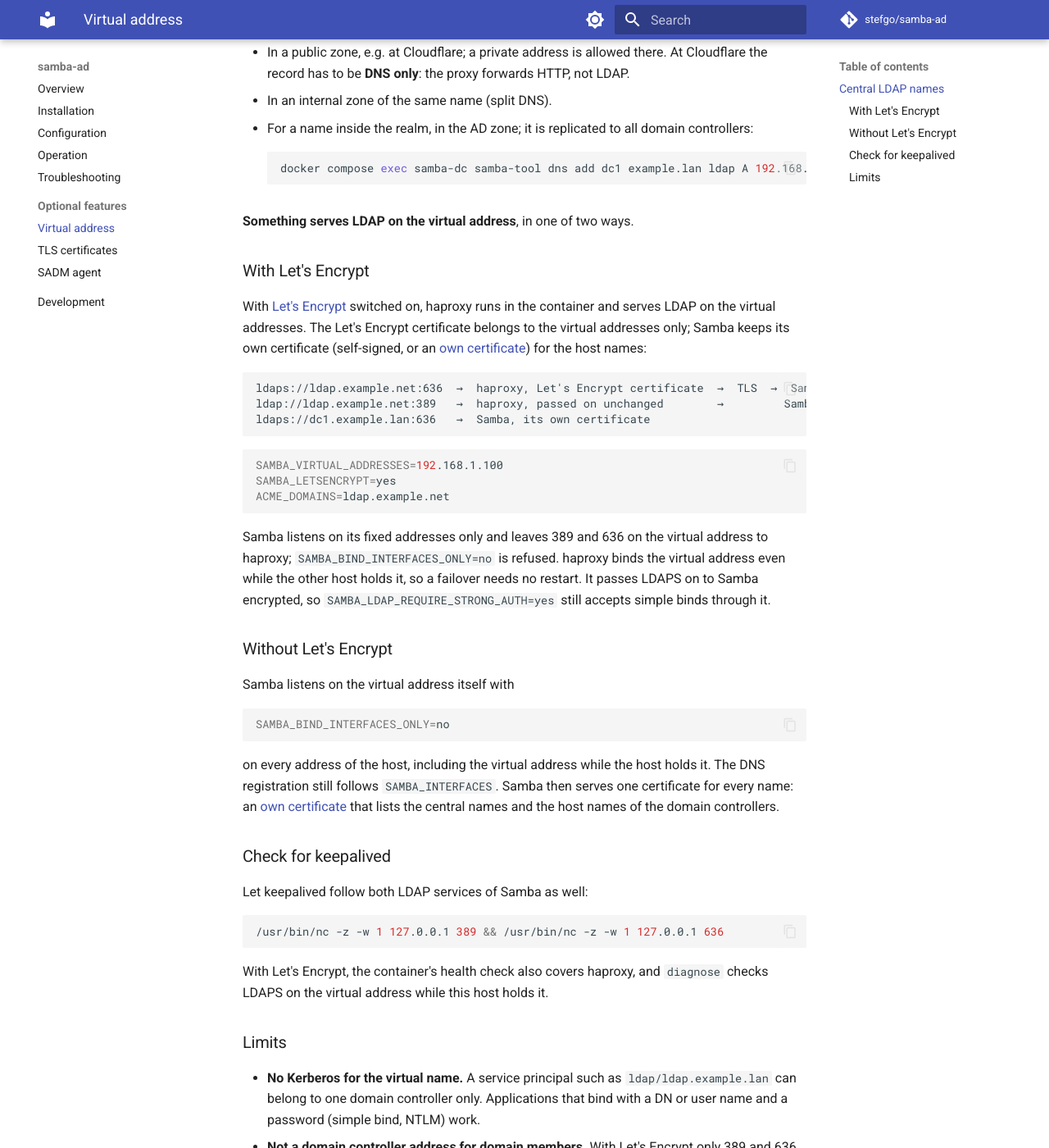
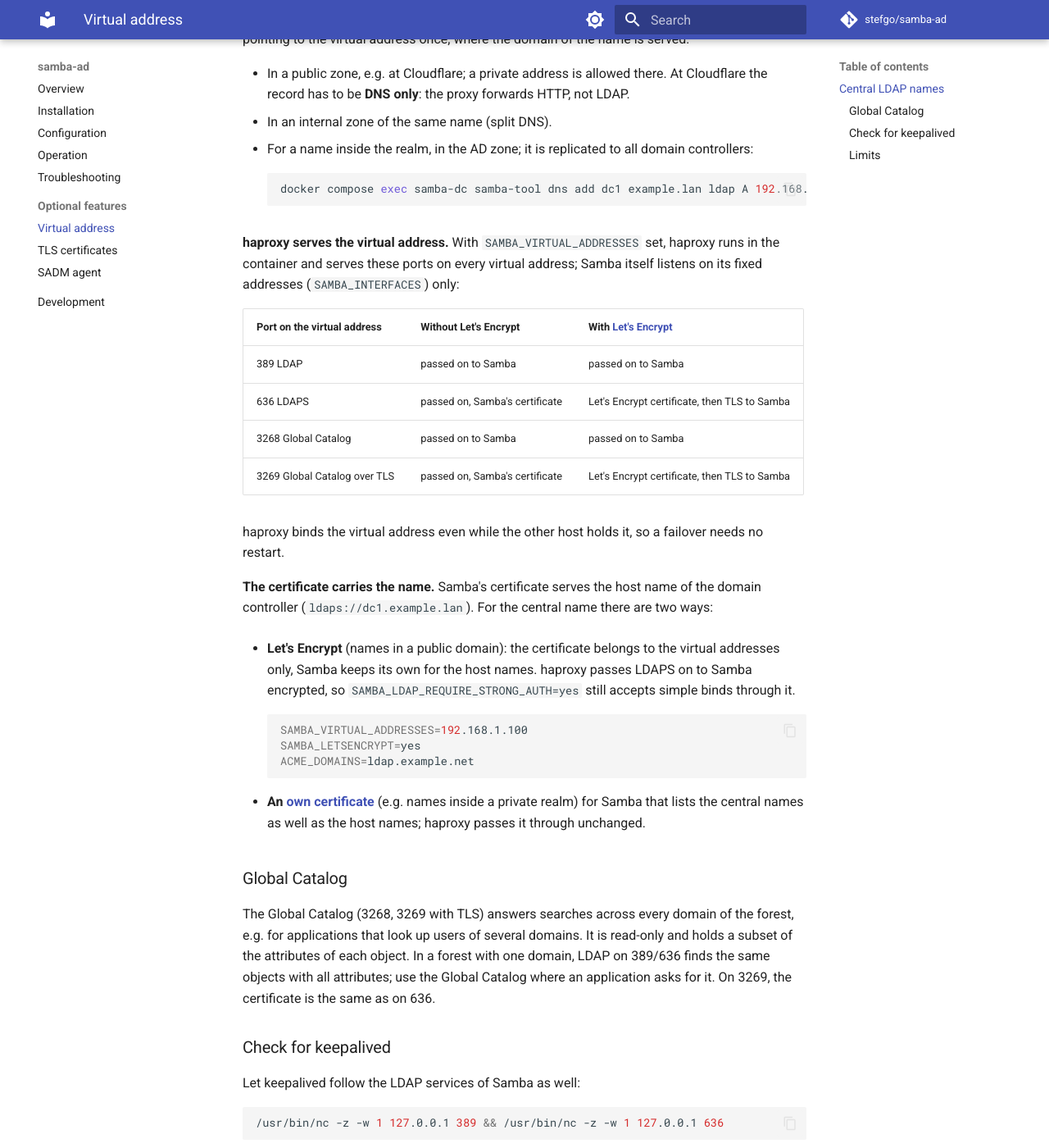
Before and after one commit to stefgo/samba-ad, an MkDocs documentation site: the page built from docs/virtual-address.md, in a window 1280 px wide and 1400 px high, scrolled down 957 px. Shown: the whole window at 82% size. Built offline with MkDocs 1.6.1 and Material for MkDocs 9.7.7, drawn with Linux system fonts in a browser that asks for light colours; comment, search, counter and statistics services are not loaded; some of the changed text lies outside the part shown.

Commit message:
feat!: serve LDAP on virtual addresses through haproxy, drop SAMBA_BIND_INTERFACES_ONLY
SAMBA_BIND_INTERFACES_ONLY=no made Samba listen on every address of the
host so that it could serve the virtual address, and it excluded Let's
Encrypt. Samba now always listens on SAMBA_INTERFACES only. With
SAMBA_VIRTUAL_ADDRESSES set, haproxy serves LDAP (389, 636) and the
Global Catalog (3268, 3269) there: passed on to Samba, or with Let's
Encrypt TLS on 636 and 3269 ends at haproxy with that certificate.

The container warns about every variable starting with SAMBA_ or ACME_
that is no setting, with a hint for removed and renamed ones. SADM_* are
left out, the SADM agent reads more of them.

BREAKING CHANGE: SAMBA_BIND_INTERFACES_ONLY is removed; only LDAP and the
Global Catalog are served on the virtual addresses, no longer Kerberos,
SMB or other services of Samba.

Co-Authored-By: Claude Opus 5.5 <noreply@anthropic.com>

````diff
--- a/docs/configuration.md
+++ b/docs/configuration.md
@@ -11,7 +11,10 @@ docker compose up -d
 The container checks the settings at every start and refuses to start with
 a message that names the wrong value. `docker compose run --rm samba-dc
 check` runs the same checks and shows the effective settings without
-starting anything.
+starting anything. A variable starting with `SAMBA_` or `ACME_` that is no
+setting, e.g. a misspelled or removed one, causes a warning in the log
+(`SADM_*` variables are passed to the [SADM agent](sadm-agent.md) and not
+checked).
 
 ## Required
 
@@ -39,9 +42,8 @@ The name of the domain controller is the host name of the host.
 
 | Setting | Default | Meaning |
 |---|---|---|
-| `SAMBA_INTERFACES` | `127.0.0.1/8` and `SAMBA_HOST_ADDRESS` with its prefix | Addresses Samba uses and registers in DNS, with prefix length. Fixed addresses only, no interface names |
-| `SAMBA_BIND_INTERFACES_ONLY` | `yes` | `no` lets Samba listen on every address of the host, e.g. for LDAP on a [virtual address](virtual-address.md#without-lets-encrypt) without Let's Encrypt. With `SAMBA_LETSENCRYPT=yes` it must stay `yes` |
-| `SAMBA_VIRTUAL_ADDRESSES` | none | [Virtual addresses](virtual-address.md) BIND answers on as well |
+| `SAMBA_INTERFACES` | `127.0.0.1/8` and `SAMBA_HOST_ADDRESS` with its prefix | Addresses Samba listens on and registers in DNS, with prefix length. Fixed addresses only, no interface names |
+| `SAMBA_VIRTUAL_ADDRESSES` | none | [Virtual addresses](virtual-address.md): BIND answers on them as well, haproxy serves [LDAP and the Global Catalog](virtual-address.md#central-ldap-names) there |
 
 ### Let's Encrypt and SADM agent
 
--- a/docs/virtual-address.md
+++ b/docs/virtual-address.md
@@ -12,7 +12,8 @@ SAMBA_VIRTUAL_ADDRESSES=192.168.1.100
 
 BIND then answers on `127.0.0.1`, the host address and the virtual address.
 It starts answering on the virtual address as soon as keepalived assigns it
-and stops when the address moves away; no restart is needed.
+and stops when the address moves away; no restart is needed. haproxy serves
+LDAP and the Global Catalog there, see [Central LDAP names](#central-ldap-names).
 
 The virtual address belongs in `SAMBA_VIRTUAL_ADDRESSES` only:
 
@@ -34,8 +35,9 @@ A check script for keepalived that follows the DNS service:
 
 ## Central LDAP names
 
-Applications can reach LDAP (389) and LDAPS (636) under one name that follows
-the virtual address, e.g. `ldap.example.net`.
+Applications can reach LDAP (389), LDAPS (636) and the
+[Global Catalog](#global-catalog) (3268, 3269) under one name that follows the
+virtual address, e.g. `ldap.example.net`.
 
 **The name resolves to the virtual address.** The name need not lie in the
 realm. Create an A record pointing to the virtual address once, where the
@@ -52,57 +54,59 @@ domain of the name is served:
     docker compose exec samba-dc samba-tool dns add dc1 example.lan ldap A 192.168.1.100 -UAdministrator
     ```
 
-**Something serves LDAP on the virtual address**, in one of two ways.
+**haproxy serves the virtual address.** With `SAMBA_VIRTUAL_ADDRESSES` set,
+haproxy runs in the container and serves these ports on every virtual
+address; Samba itself listens on its fixed addresses (`SAMBA_INTERFACES`)
+only:
 
-### With Let's Encrypt
+| Port on the virtual address | Without Let's Encrypt | With [Let's Encrypt](tls.md#lets-encrypt) |
+|---|---|---|
+| 389 LDAP | passed on to Samba | passed on to Samba |
+| 636 LDAPS | passed on, Samba's certificate | Let's Encrypt certificate, then TLS to Samba |
+| 3268 Global Catalog | passed on to Samba | passed on to Samba |
+| 3269 Global Catalog over TLS | passed on, Samba's certificate | Let's Encrypt certificate, then TLS to Samba |
 
-With [Let's Encrypt](tls.md#lets-encrypt) switched on, haproxy runs in the
-container and serves LDAP on the virtual addresses. The Let's Encrypt
-certificate belongs to the virtual addresses only; Samba keeps its own
-certificate (self-signed, or an [own certificate](tls.md#own-certificate))
-for the host names:
+haproxy binds the virtual address even while the other host holds it, so a
+failover needs no restart.
 
-```
-ldaps://ldap.example.net:636  →  haproxy, Let's Encrypt certificate  →  TLS  →  Samba
-ldap://ldap.example.net:389   →  haproxy, passed on unchanged        →         Samba
-ldaps://dc1.example.lan:636   →  Samba, its own certificate
-```
+**The certificate carries the name.** Samba's certificate serves the host
+name of the domain controller (`ldaps://dc1.example.lan`). For the central
+name there are two ways:
 
-```sh
-SAMBA_VIRTUAL_ADDRESSES=192.168.1.100
-SAMBA_LETSENCRYPT=yes
-ACME_DOMAINS=ldap.example.net
-```
+- **Let's Encrypt** (names in a public domain): the certificate belongs to
+  the virtual addresses only, Samba keeps its own for the host names.
+  haproxy passes LDAPS on to Samba encrypted, so
+  `SAMBA_LDAP_REQUIRE_STRONG_AUTH=yes` still accepts simple binds through it.
 
-Samba listens on its fixed addresses only and leaves 389 and 636 on the
-virtual address to haproxy; `SAMBA_BIND_INTERFACES_ONLY=no` is refused. haproxy
-binds the virtual address even while the other host holds it, so a failover
-needs no restart. It passes LDAPS on to Samba encrypted, so
-`SAMBA_LDAP_REQUIRE_STRONG_AUTH=yes` still accepts simple binds through it.
+    ```sh
+    SAMBA_VIRTUAL_ADDRESSES=192.168.1.100
+    SAMBA_LETSENCRYPT=yes
+    ACME_DOMAINS=ldap.example.net
+    ```
 
-### Without Let's Encrypt
+- **An [own certificate](tls.md#own-certificate)** (e.g. names inside a
+  private realm) for Samba that lists the central names as well as the host
+  names; haproxy passes it through unchanged.
 
-Samba listens on the virtual address itself with
+### Global Catalog
 
-```sh
-SAMBA_BIND_INTERFACES_ONLY=no
-```
-
-on every address of the host, including the virtual address while the host
-holds it. The DNS registration still follows `SAMBA_INTERFACES`. Samba then
-serves one certificate for every name: an [own certificate](tls.md#own-certificate)
-that lists the central names and the host names of the domain controllers.
+The Global Catalog (3268, 3269 with TLS) answers searches across every
+domain of the forest, e.g. for applications that look up users of several
+domains. It is read-only and holds a subset of the attributes of each
+object. In a forest with one domain, LDAP on 389/636 finds the same objects
+with all attributes; use the Global Catalog where an application asks for it.
+On 3269, the certificate is the same as on 636.
 
 ### Check for keepalived
 
-Let keepalived follow both LDAP services of Samba as well:
+Let keepalived follow the LDAP services of Samba as well:
 
 ```sh
 /usr/bin/nc -z -w 1 127.0.0.1 389 && /usr/bin/nc -z -w 1 127.0.0.1 636
 ```
 
-With Let's Encrypt, the container's health check also covers haproxy, and
-`diagnose` checks LDAPS on the virtual address while this host holds it.
+The container's health check also covers haproxy, and `diagnose` checks
+haproxy's ports on the virtual address while this host holds it.
 
 ### Limits
 
@@ -110,29 +114,23 @@ With Let's Encrypt, the container's health check also covers haproxy, and
   `ldap/ldap.example.lan` can belong to one domain controller only.
   Applications that bind with a DN or user name and a password (simple bind,
   NTLM) work.
-- **Not a domain controller address for domain members.** With Let's
-  Encrypt only 389 and 636 are served there at all. Without it, only TCP is
-  reliable; replies to UDP requests (CLDAP, Kerberos over UDP) leave from the
-  fixed address of the host.
+- **Not a domain controller address for domain members.** Only LDAP and the
+  Global Catalog are served there; Kerberos, SMB and CLDAP are not.
 - **Referrals and `dnsHostName` name the real domain controllers**, whose
   fixed addresses must be reachable for clients that follow them.
 - **Open connections break on a failover**; the application reconnects.
-- With Let's Encrypt:
-    - **StartTLS on port 389 gets Samba's own certificate**; haproxy cannot
-      take part in StartTLS. Applications use LDAPS (636) on the central name.
-    - **Samba sees the host address as the client** of every connection
-      through the virtual address. haproxy logs one line per connection with
-      the real client address (`docker compose logs samba-dc`).
-    - **Samba's own LDAP client hangs** on LDAPS through haproxy (TLS 1.3),
-      e.g. `samba-tool ... -H ldaps://ldap.example.net`. Point Samba's tools at
-      a domain controller's host name instead. OpenLDAP's client library,
-      which many applications use, is not affected.
-- Without Let's Encrypt:
-    - **Samba becomes reachable on every address of the host**, including
-      Docker bridges and further networks. Restrict this with a firewall where
-      needed.
-    - **One certificate for all names.** A certificate that carries the
-      central names only does not match the domain controller's own host
-      name; clients that address a domain controller directly and check the
-      name fail. A SADM server accepts such a certificate once the central
-      names are listed in its `directory.serviceUrls`.
+- **Samba sees the host address as the client** of every connection through
+  the virtual address. haproxy logs one line per connection with the real
+  client address (`docker compose logs samba-dc`).
+- **StartTLS on port 389 gets Samba's own certificate**; haproxy cannot take
+  part in StartTLS. With Let's Encrypt, applications use LDAPS (636) on the
+  central name.
+- With Let's Encrypt, **Samba's own LDAP client hangs** on LDAPS through
+  haproxy (TLS 1.3), e.g. `samba-tool ... -H ldaps://ldap.example.net`. Point
+  Samba's tools at a domain controller's host name instead. OpenLDAP's client
+  library, which many applications use, is not affected.
+- Without Let's Encrypt, **one certificate serves all names.** A certificate
+  that carries the central names only does not match the domain
+  controller's own host name; clients that address a domain controller
+  directly and check the name fail. A SADM server accepts such a certificate
+  once the central names are listed in its `directory.serviceUrls`.
````
Also changed, not shown: .release/next.md (+9 -6 lines), docs/index.md (+1 -1 lines), docs/tls.md (+4 -5 lines), 9 other files.
